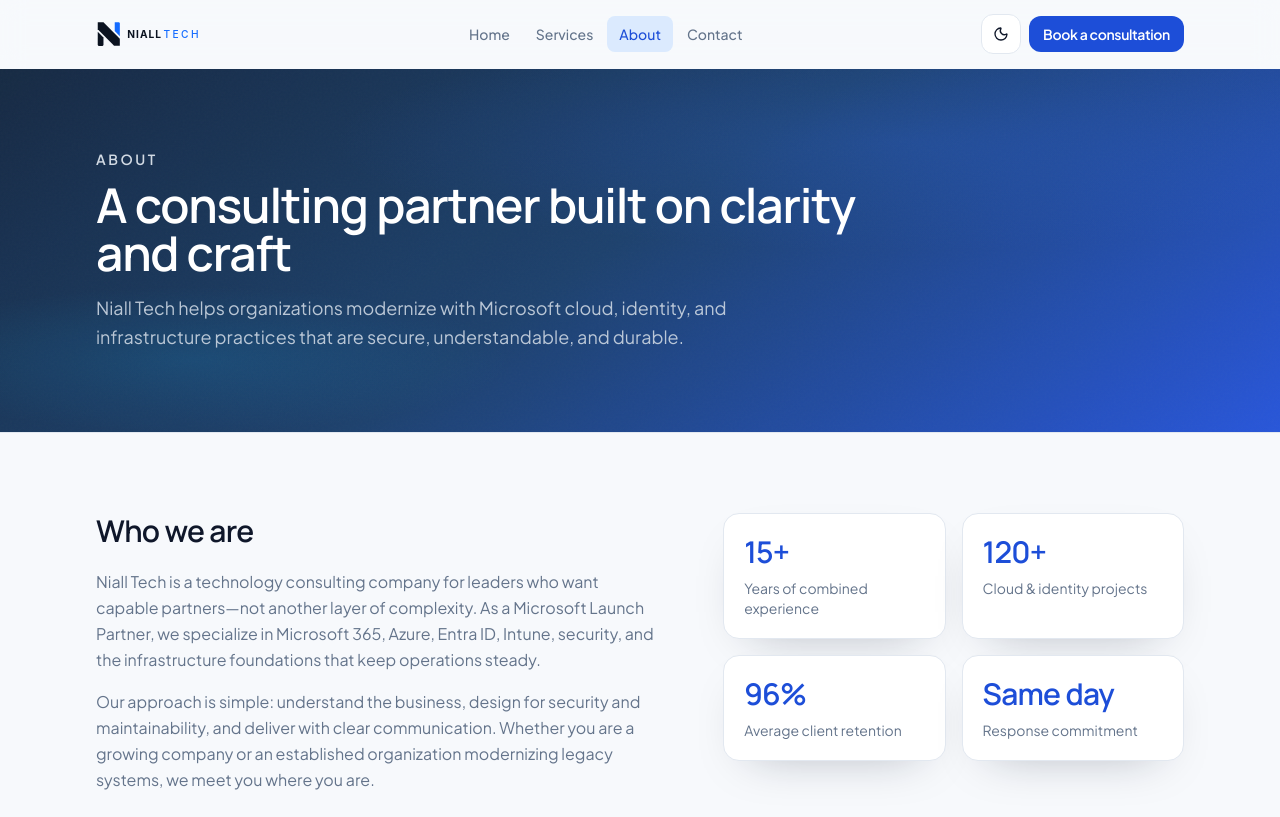
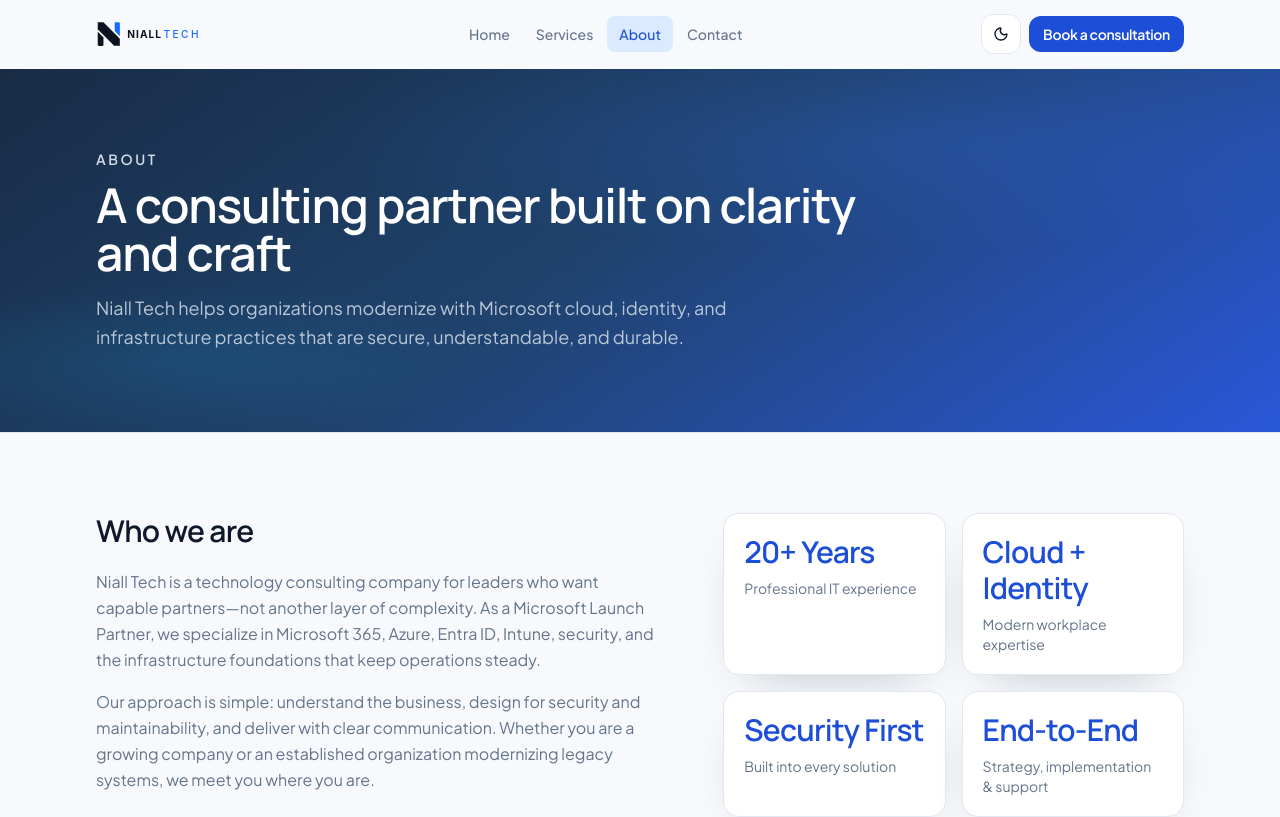
Before and after one commit to MyDwellingHQ/nialltech-web, a Next.js app: page /about in a window 1280 px wide. Shown: the top 817 px of the page. Built offline with nearby package versions, Linux system fonts and the light colour scheme; no server answers.

Commit message:
Update About section stat card copy
Replace the four About page stat cards with the new experience,
cloud/identity, security, and end-to-end messaging.

Co-authored-by: mydwelling <mydwelling@users.noreply.github.com>

```diff
--- a/src/content/company.ts
+++ b/src/content/company.ts
@@ -101,10 +101,10 @@ export const workflowSteps = [
 ];
 
 export const aboutStats = [
-  { label: "Years of combined experience", value: "15+" },
-  { label: "Cloud & identity projects", value: "120+" },
-  { label: "Average client retention", value: "96%" },
-  { label: "Response commitment", value: "Same day" },
+  { label: "Professional IT experience", value: "20+ Years" },
+  { label: "Modern workplace expertise", value: "Cloud + Identity" },
+  { label: "Built into every solution", value: "Security First" },
+  { label: "Strategy, implementation & support", value: "End-to-End" },
 ];
 
 export const values = [
```
